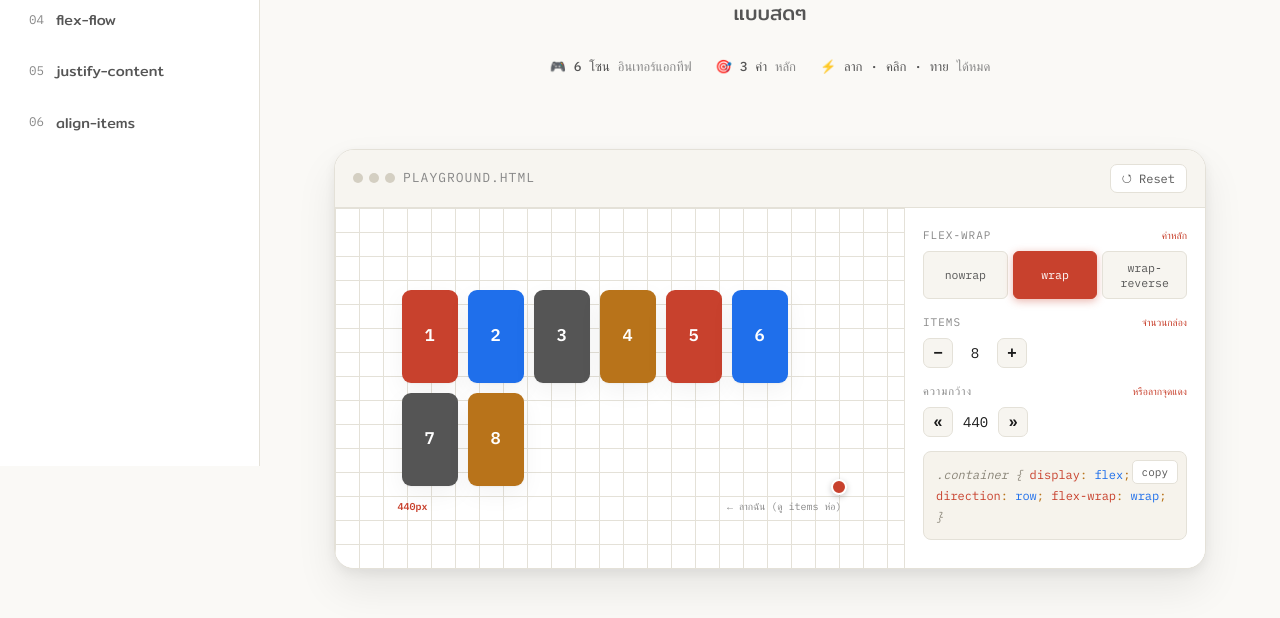
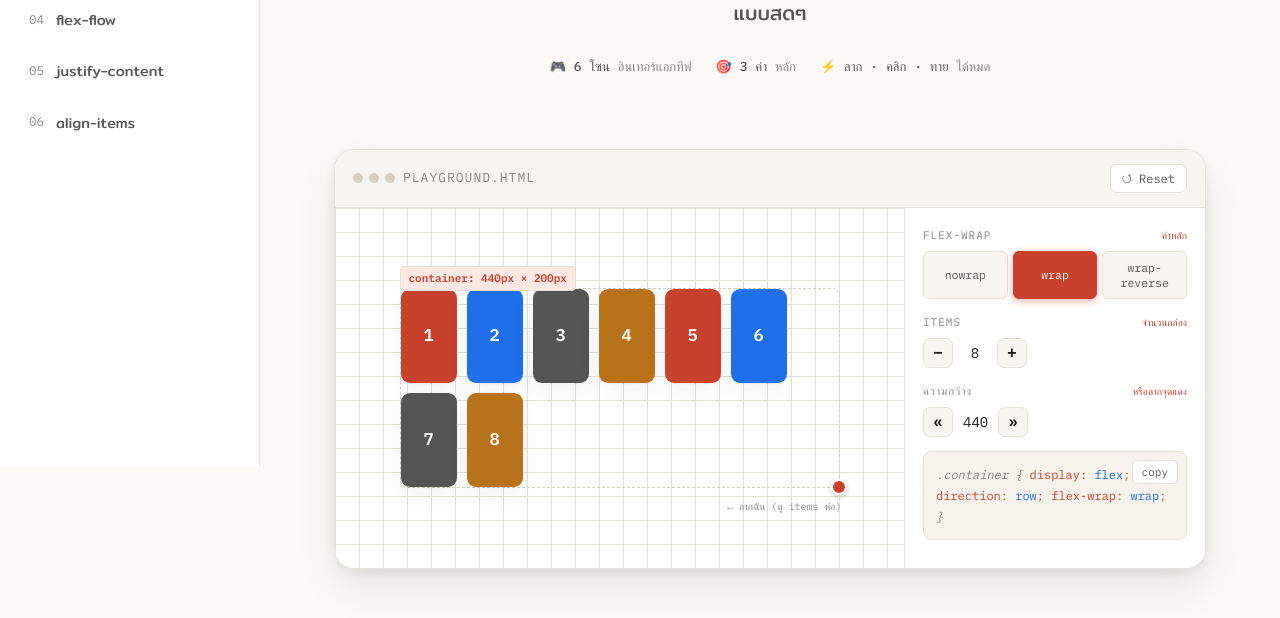
Before and after one commit to DoctorDear/CSS-Flexbox-Lab, a plain HTML site: page flex-wrap.html in a window 1280 px wide. Shown: the part 334-952 px from the top of the page. Drawn offline with Linux system fonts and the light colour scheme; a web font is replaced by a local one.

Commit message:
Add container size badges and make demo border visible on all playgrounds

```diff
--- a/flex-wrap.html
+++ b/flex-wrap.html
@@ -195,14 +195,19 @@
     color: var(--muted);
     white-space: nowrap;
   }
-  .stage-frame .width-readout {
+  .container-badge {
     position: absolute;
-    left: -2px; bottom: -28px;
-    font-family:"IBM Plex Mono",monospace;
-    font-size: 10px;
+    left: 0; top: -22px;
+    font-family: "IBM Plex Mono", monospace;
+    font-size: 11px;
+    font-weight: 600;
     color: var(--primary);
+    background: var(--primary-soft);
+    padding: 2px 8px;
+    border-radius: 4px;
+    border: 1px solid var(--border);
     white-space: nowrap;
-    font-weight: 600;
+    z-index: 10;
   }
 
   .demo {
@@ -210,7 +215,7 @@
     gap: 10px;
     min-height: 200px;
     transition: flex-wrap .35s cubic-bezier(.4,0,.2,1);
-    border: 2px dashed transparent;
+    border: 1px dashed var(--border-strong);
     border-radius: 8px;
   }
   .demo .item {
@@ -688,10 +693,10 @@
     <div class="mega-body">
       <div class="mega-stage">
         <div class="stage-frame" id="stageFrame" style="--stage-w:440px">
+          <div class="container-badge" id="containerSize">container: --px × --px</div>
           <div class="demo" id="megaDemo"></div>
           <div class="resize-handle" id="resizeHandle" title="ลากเพื่อปรับความกว้าง"></div>
           <div class="resize-hint">← ลากฉัน (ดู items ห่อ)</div>
-          <div class="width-readout" id="widthReadout">440px</div>
         </div>
       </div>
       <div class="mega-panel">
@@ -989,7 +994,6 @@ const state = {
 const megaDemo = document.getElementById('megaDemo');
 const megaCode = document.getElementById('megaCode');
 const stageFrame = document.getElementById('stageFrame');
-const widthReadout = document.getElementById('widthReadout');
 
 function renderItems(container, n) {
   container.innerHTML = '';
@@ -1004,7 +1008,9 @@ function renderItems(container, n) {
 function applyWidth(w) {
   state.width = w;
   stageFrame.style.setProperty('--stage-w', w + 'px');
-  widthReadout.textContent = w + 'px';
+  const rect = megaDemo.getBoundingClientRect();
+  const badge = document.getElementById('containerSize');
+  if (badge) badge.textContent = `container: ${Math.round(rect.width)}px × ${Math.round(rect.height)}px`;
   document.getElementById('widthLabel').textContent = w;
 }
 
@@ -1058,7 +1064,9 @@ function renderMega() {
   });
 
   // update width readout + label
-  widthReadout.textContent = state.width + 'px';
+  const rect = megaDemo.getBoundingClientRect();
+  const badge = document.getElementById('containerSize');
+  if (badge) badge.textContent = `container: ${Math.round(rect.width)}px × ${Math.round(rect.height)}px`;
   document.getElementById('widthLabel').textContent = state.width;
 }
 
@@ -1121,6 +1129,7 @@ document.getElementById('resetBtn').addEventListener('click', () => {
 
 applyWidth(440);
 renderMega();
+window.addEventListener('resize', renderMega);
 
 /* ============================================================
    VALUE CARDS → push to playground
```
Also changed, not shown: align-items.html (+27 -5 lines), display.html (+23 -1 lines), flex-direction.html (+23 -1 lines), flex-flow.html (+23 -1 lines), index.html (+27 -5 lines), justify-content.html (+26 -4 lines).
